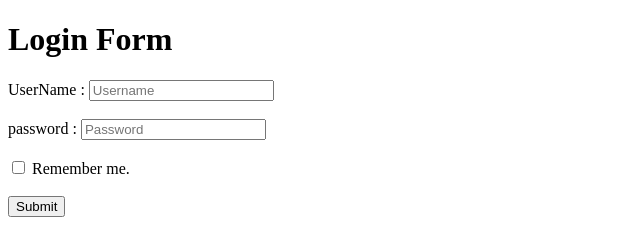
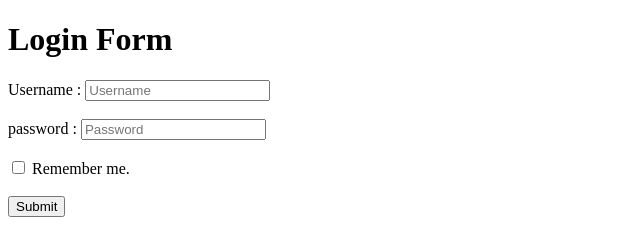
Before and after one commit to acciojob/remember-me-login-form-Naruto-Live, a website: page main.html in a window 1280 px wide. Shown: the full height of the page, 0-640 px from the left. Drawn offline with Linux system fonts and the light colour scheme.

Commit message:
created a submission

```diff
--- a/main.html
+++ b/main.html
@@ -12,7 +12,7 @@
 		<form id="form">
 			<label
 				for="username">
-				UserName :
+				Username :
 			</label>
 		    <input
 		        type="text"
```
